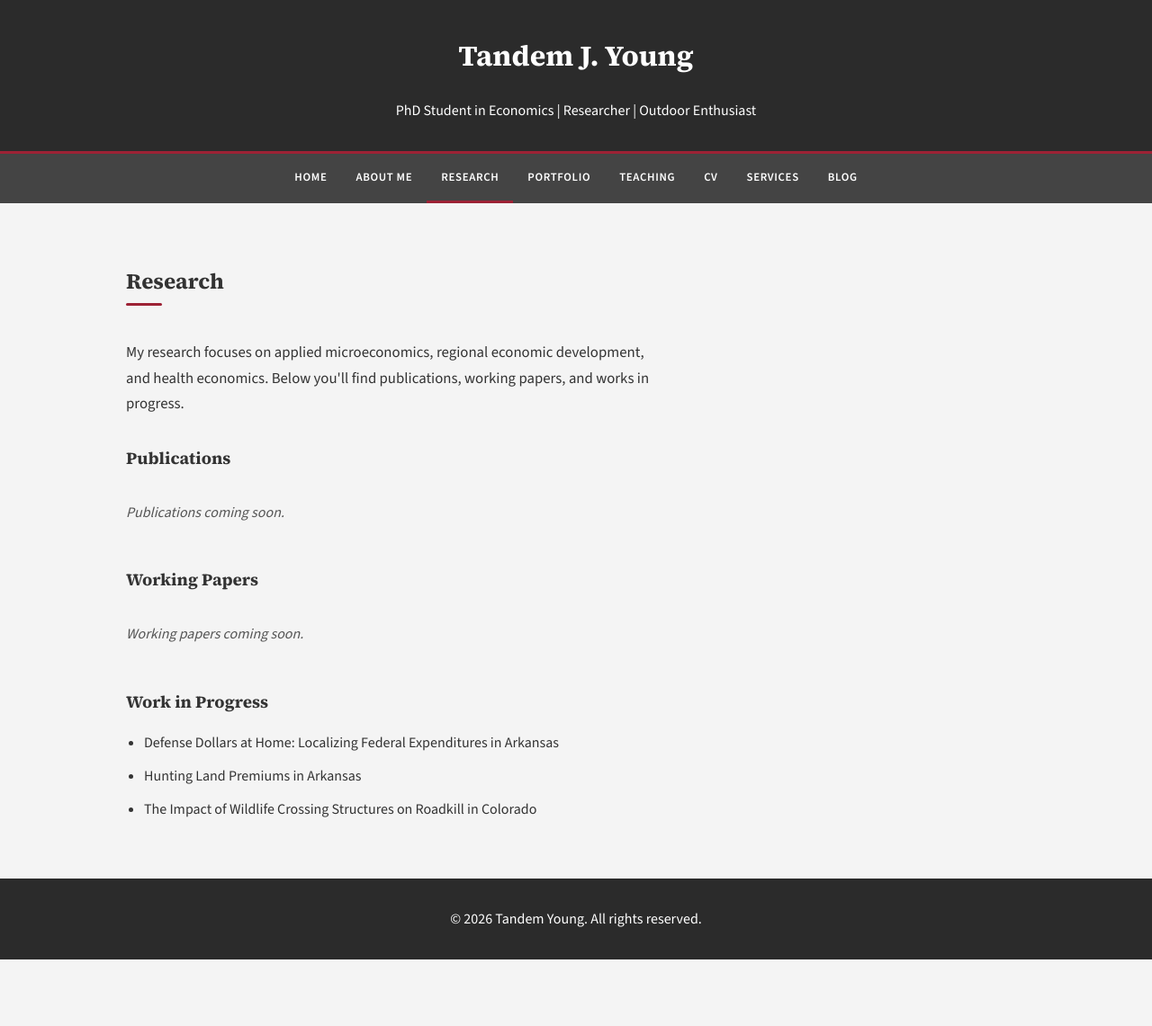
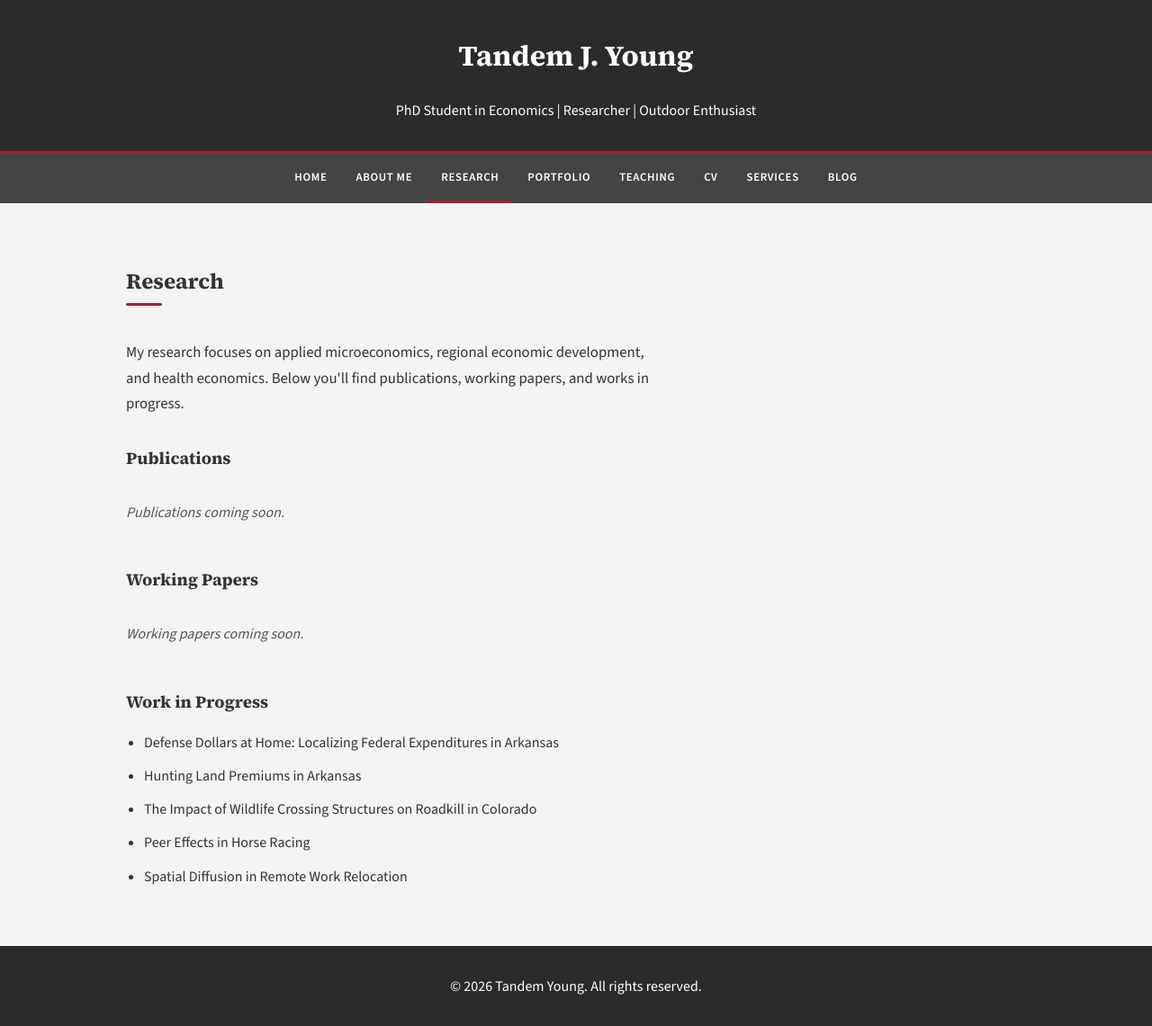
Before and after one commit to TandemYoung/tandemyoung.github.io, a Jekyll site: the page built from research.html, in a window 1280 px wide. Shown: the whole page at 90% size. Built offline with Jekyll 4.4.1, drawn with Linux system fonts in a browser that asks for light colours; before the commit the page ends 1067 px from its top, so only the background shows below that.

Commit message:
Add two work in progress titles to Research page
Co-Authored-By: Claude Opus 4.6 (1M context) <noreply@anthropic.com>

```diff
--- a/research.html
+++ b/research.html
@@ -53,5 +53,7 @@ title: Tandem Young - Research
     <li>Defense Dollars at Home: Localizing Federal Expenditures in Arkansas</li>
     <li>Hunting Land Premiums in Arkansas</li>
     <li>The Impact of Wildlife Crossing Structures on Roadkill in Colorado</li>
+    <li>Peer Effects in Horse Racing</li>
+    <li>Spatial Diffusion in Remote Work Relocation</li>
   </ul>
 </section>
```
